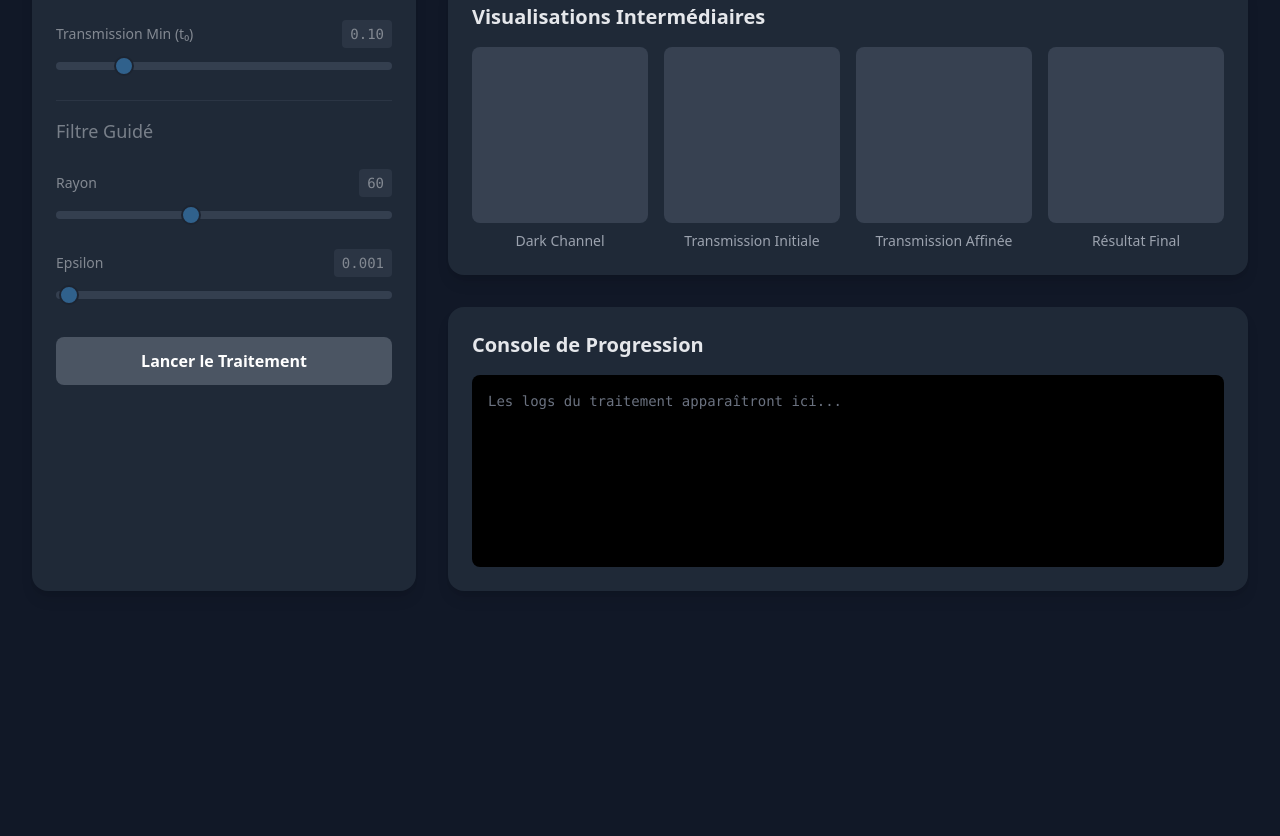
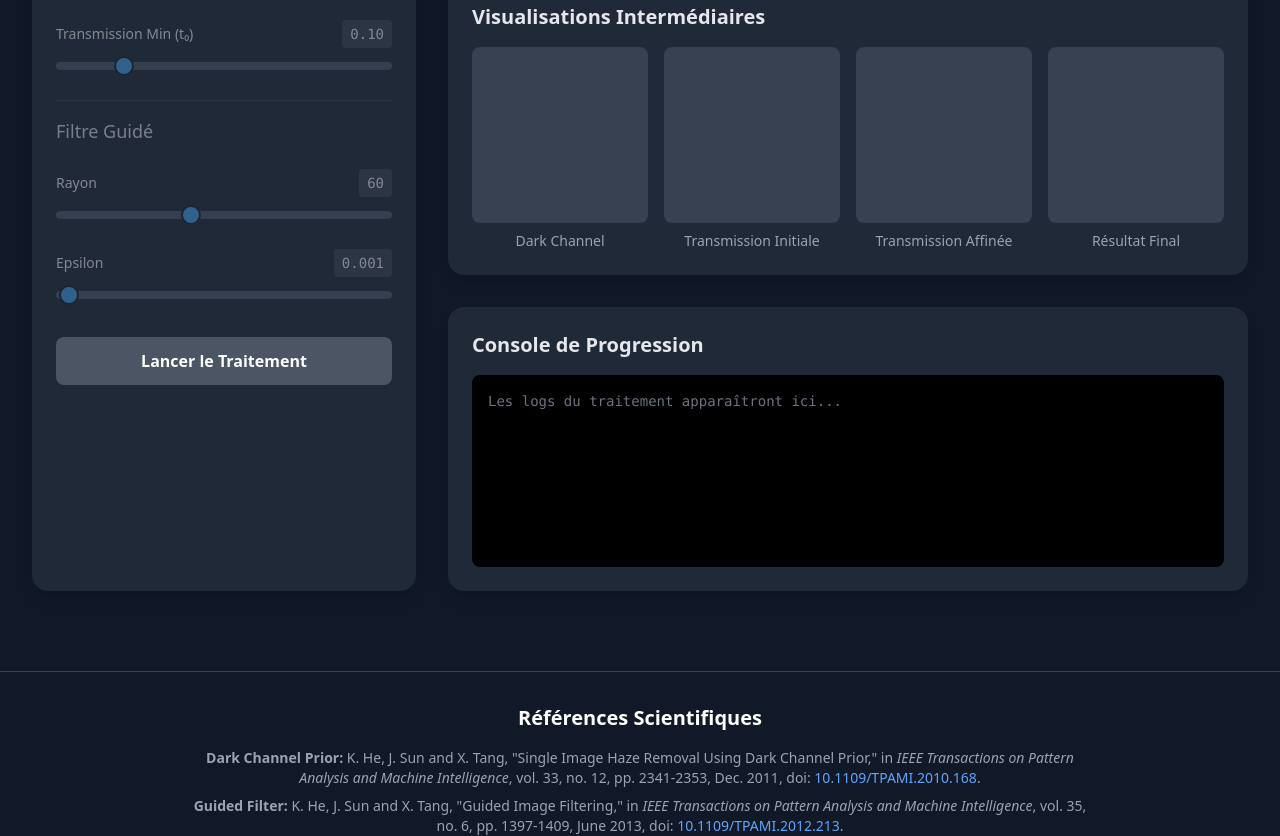
Before and after one commit to sharle4/haze-removal, a plain HTML site: page public/index.html in a window 1280 px wide. Shown: the part 593-1429 px from the top of the page. Before the commit the page ends 1216 px from the top, so only its background shows below. Drawn offline with nearby package versions, Linux system fonts and the light colour scheme; no server answers.

Commit message:
Paper references added

```diff
--- a/public/index.html
+++ b/public/index.html
@@ -148,7 +148,17 @@
             </section>
         </main>
     </div>
-
+    <footer class="text-center mt-12 pt-8 border-t border-gray-700">
+        <h2 class="text-xl font-semibold text-white mb-4">Références Scientifiques</h2>
+        <div class="text-gray-400 text-sm max-w-4xl mx-auto space-y-2">
+            <p>
+                <strong>Dark Channel Prior:</strong> K. He, J. Sun and X. Tang, "Single Image Haze Removal Using Dark Channel Prior," in <em>IEEE Transactions on Pattern Analysis and Machine Intelligence</em>, vol. 33, no. 12, pp. 2341-2353, Dec. 2011, doi: <a href="https://doi.org/10.1109/TPAMI.2010.168" class="text-blue-400 hover:underline">10.1109/TPAMI.2010.168</a>.
+            </p>
+            <p>
+                <strong>Guided Filter:</strong> K. He, J. Sun and X. Tang, "Guided Image Filtering," in <em>IEEE Transactions on Pattern Analysis and Machine Intelligence</em>, vol. 35, no. 6, pp. 1397-1409, June 2013, doi: <a href="https://doi.org/10.1109/TPAMI.2012.213" class="text-blue-400 hover:underline">10.1109/TPAMI.2012.213</a>.
+            </p>
+        </div>
+    </footer>
     <script src="./script.js"></script>
 </body>
 </html>
```
